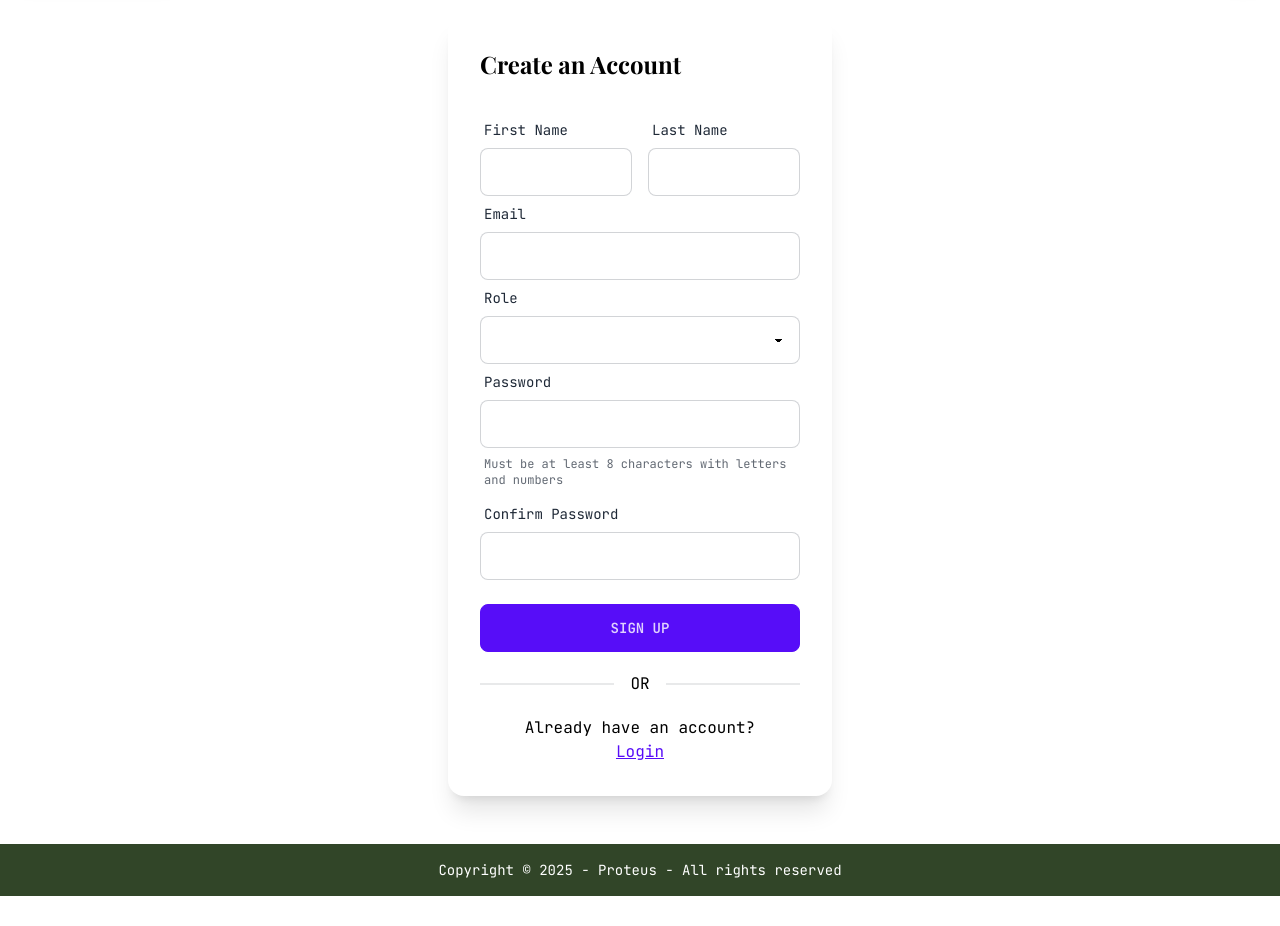
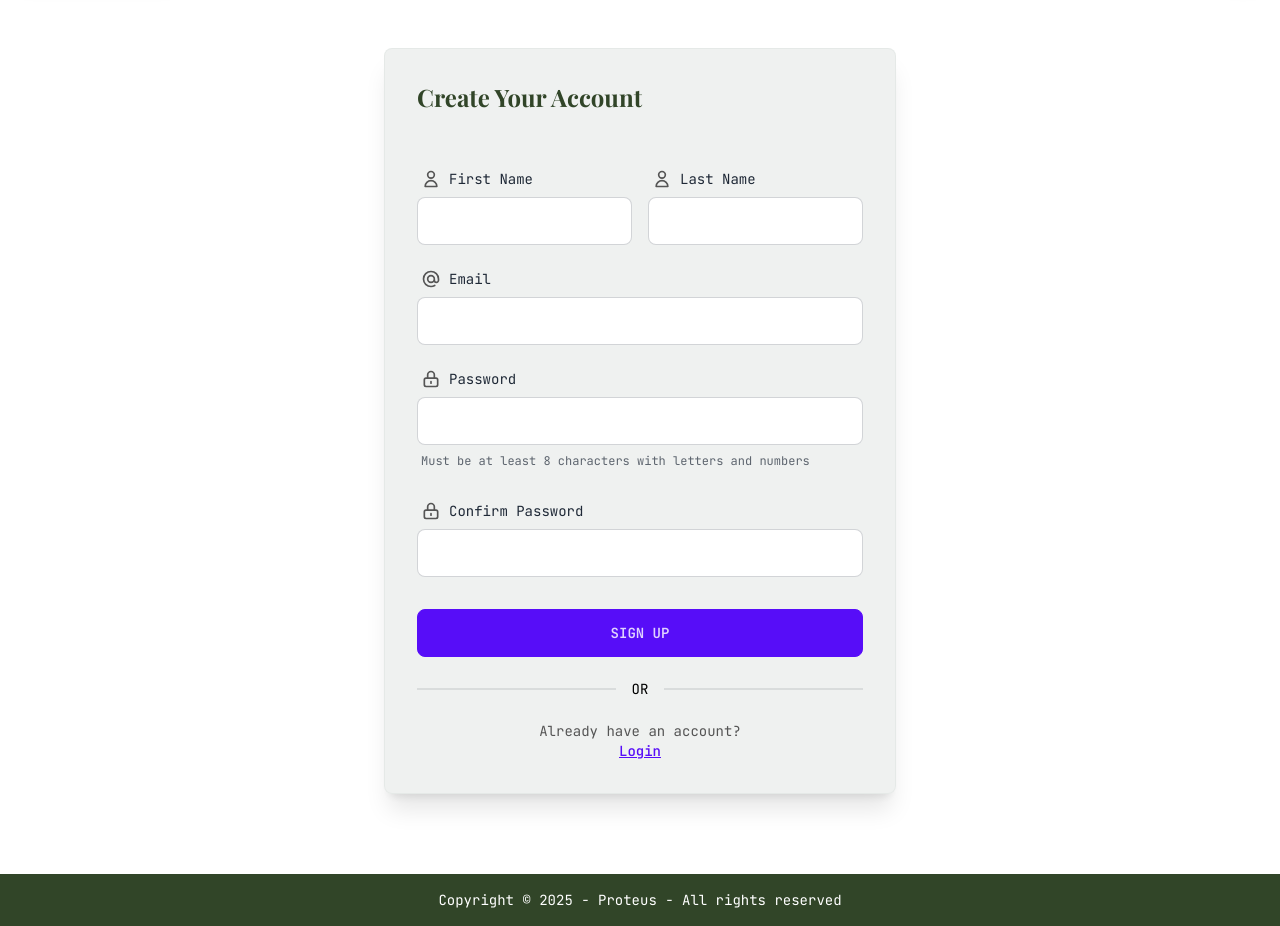
Before and after one commit to OtoYuki/proteus, a Django app: page /signup/ in a window 1280 px wide. Shown: the part 74-1000 px from the top of the page. Before the commit the page ends 970 px from the top, so only its background shows below. Run offline with Django 4.2, Linux system fonts and the light colour scheme; data that the repository does not hold is empty; parts of the project's set-up code (start-up, migrations or seed data) failed here and were passed over; some libraries are stand-ins or nearby versions.

Commit message:
Refactor user role management and enhance signup process; update templates for improved user experience and add signup success page.

```diff
--- a/core/forms.py
+++ b/core/forms.py
@@ -1,5 +1,5 @@
 from django import forms
-from .models import ProteinSequence, Role
+from .models import ProteinSequence, Role, User  # Ensure User is imported
 from django.contrib.auth.forms import UserCreationForm
 from django.contrib.auth import get_user_model
 
@@ -20,16 +20,9 @@ class SequenceForm(forms.ModelForm):
         ]
 
 
-User = get_user_model()
-
-
 class SignupForm(UserCreationForm):
     email = forms.EmailField(
         required=True, widget=forms.EmailInput(attrs={"class": "input input-bordered"})
-    )
-    role = forms.ModelChoiceField(
-        queryset=Role.objects.all(),
-        widget=forms.Select(attrs={"class": "select select-bordered w-full"}),
     )
     first_name = forms.CharField(
         required=False, widget=forms.TextInput(attrs={"class": "input input-bordered"})
@@ -40,10 +33,27 @@ class SignupForm(UserCreationForm):
 
     class Meta:
         model = User
-        fields = ("email", "first_name", "last_name", "role", "password1", "password2")
+        # Password fields are handled by UserCreationForm, we only need email and names here
+        fields = ("email", "first_name", "last_name")
 
     def clean_email(self):
         email = self.cleaned_data.get("email")
         if User.objects.filter(email=email).exists():
             raise forms.ValidationError("This email address is already in use.")
         return email
+
+    def save(self, commit=True):
+        # Override the default save to use our custom manager's create_user method
+        # This ensures the default role assignment logic in the manager is executed.
+        user = User.objects.create_user(
+            email=self.cleaned_data["email"],
+            password=self.cleaned_data[
+                "password2"
+            ],  # Use password2 (confirmed password) from UserCreationForm
+            first_name=self.cleaned_data.get("first_name"),
+            last_name=self.cleaned_data.get("last_name"),
+            # The UserManager.create_user method will handle assigning the default 'User' role
+        )
+        # The create_user method already saves the user, so we don't need to call user.save() again
+        # or worry about the commit flag here.
+        return user
--- a/core/templates/registration/signup.html
+++ b/core/templates/registration/signup.html
@@ -3,98 +3,121 @@
 {% block title %}Sign Up | Proteus{% endblock %}
 
 {% block content %}
-<div class="flex justify-center items-center min-h-[70vh]">
-    <div class="card w-96 bg-base-100 shadow-xl">
+<div class="flex justify-center items-center min-h-[70vh] py-8 px-4">
+    <div class="card w-full max-w-lg bg-base-100 shadow-xl glassmorphism">
         <div class="card-body">
-            <h2 class="card-title text-2xl font-bold text-center mb-6">Create an Account</h2>
+            <h2 class="card-title text-2xl font-bold text-center mb-6 font-playfair text-proteus-accent">Create Your Account</h2>
 
-            <form method="post">
+            <form method="post" class="space-y-4">
                 {% csrf_token %}
 
-                {% if form.errors %}
-                <div class="alert alert-error">
+                {% if form.errors or form.non_field_errors %}
+                <div class="alert alert-error shadow-sm">
                     <div>
                         <svg xmlns="http://www.w3.org/2000/svg" class="stroke-current flex-shrink-0 h-6 w-6" fill="none" viewBox="0 0 24 24"><path stroke-linecap="round" stroke-linejoin="round" stroke-width="2" d="M10 14l2-2m0 0l2-2m-2 2l-2-2m2 2l2 2m7-2a9 9 0 11-18 0 9 9 0 0118 0z" /></svg>
-                        <span>
+                        <span class="font-jetbrains text-sm">
                             {% for field, errors in form.errors.items %}
                                 {% for error in errors %}
                                     {{ error }}
                                 {% endfor %}
                             {% endfor %}
+                            {% if form.non_field_errors %}
+                                {% for error in form.non_field_errors %}
+                                    {{ error }}
+                                {% endfor %}
+                            {% endif %}
                         </span>
                     </div>
                 </div>
                 {% endif %}
 
-                <div class="grid grid-cols-2 gap-4">
+                <div class="grid grid-cols-1 sm:grid-cols-2 gap-4">
                     <div class="form-control">
                         <label class="label">
-                            <span class="label-text">First Name</span>
+                            <span class="label-text font-jetbrains flex items-center gap-2">
+                                <svg xmlns="http://www.w3.org/2000/svg" class="h-5 w-5 text-proteus-secondary" fill="none" viewBox="0 0 24 24" stroke="currentColor" stroke-width="2">
+                                  <path stroke-linecap="round" stroke-linejoin="round" d="M16 7a4 4 0 11-8 0 4 4 0 018 0zM12 14a7 7 0 00-7 7h14a7 7 0 00-7-7z" />
+                                </svg>
+                                First Name
+                            </span>
                         </label>
-                        <input type="text" name="first_name" class="input input-bordered"
+                        <input type="text" name="first_name" class="input input-bordered font-jetbrains focus:input-primary transition-colors duration-300"
                                value="{{ form.first_name.value|default:'' }}">
                     </div>
 
                     <div class="form-control">
                         <label class="label">
-                            <span class="label-text">Last Name</span>
+                            <span class="label-text font-jetbrains flex items-center gap-2">
+                                <svg xmlns="http://www.w3.org/2000/svg" class="h-5 w-5 text-proteus-secondary" fill="none" viewBox="0 0 24 24" stroke="currentColor" stroke-width="2">
+                                  <path stroke-linecap="round" stroke-linejoin="round" d="M16 7a4 4 0 11-8 0 4 4 0 018 0zM12 14a7 7 0 00-7 7h14a7 7 0 00-7-7z" />
+                                </svg>
+                                Last Name
+                            </span>
                         </label>
-                        <input type="text" name="last_name" class="input input-bordered"
+                        <input type="text" name="last_name" class="input input-bordered font-jetbrains focus:input-primary transition-colors duration-300"
                                value="{{ form.last_name.value|default:'' }}">
                     </div>
                 </div>
 
                 <div class="form-control">
                     <label class="label">
-                        <span class="label-text">Email</span>
+                        <span class="label-text font-jetbrains flex items-center gap-2">
+                            <svg xmlns="http://www.w3.org/2000/svg" class="h-5 w-5 text-proteus-secondary" fill="none" viewBox="0 0 24 24" stroke="currentColor" stroke-width="2">
+                              <path stroke-linecap="round" stroke-linejoin="round" d="M16 12a4 4 0 10-8 0 4 4 0 008 0zm0 0v1.5a2.5 2.5 0 005 0V12a9 9 0 10-9 9m4.5-1.206a8.959 8.959 0 01-4.5 1.206" />
+                            </svg>
+                            Email
+                        </span>
                         {% if form.email.errors %}
-                            <span class="label-text-alt text-error">{{ form.email.errors|join:", " }}</span>
+                            <span class="label-text-alt text-error font-jetbrains text-xs">{{ form.email.errors|join:", " }}</span>
                         {% endif %}
                     </label>
-                    <input type="email" name="email" class="input input-bordered {% if form.email.errors %}input-error{% endif %}"
+                    <input type="email" name="email" class="input input-bordered font-jetbrains focus:input-primary transition-colors duration-300 {% if form.email.errors %}input-error{% endif %}"
                            value="{{ form.email.value|default:'' }}" required>
                 </div>
 
                 <div class="form-control">
                     <label class="label">
-                        <span class="label-text">Role</span>
+                        <span class="label-text font-jetbrains flex items-center gap-2">
+                           <svg xmlns="http://www.w3.org/2000/svg" class="h-5 w-5 text-proteus-secondary" fill="none" viewBox="0 0 24 24" stroke="currentColor" stroke-width="2">
+                             <path stroke-linecap="round" stroke-linejoin="round" d="M12 15v2m-6 4h12a2 2 0 002-2v-6a2 2 0 00-2-2H6a2 2 0 00-2 2v6a2 2 0 002 2zm10-10V7a4 4 0 00-8 0v4h8z" />
+                           </svg>
+                           Password
+                        </span>
+                        {% if form.password1.errors %}
+                            <span class="label-text-alt text-error font-jetbrains text-xs">{{ form.password1.errors|join:", " }}</span>
+                        {% endif %}
                     </label>
-                    <select name="role" class="select select-bordered w-full">
-                        {% for role in form.role.field.queryset %}
-                            <option value="{{ role.pk }}" {% if form.role.value == role.pk %}selected{% endif %}>
-                                {{ role.role_name }}
-                            </option>
-                        {% endfor %}
-                    </select>
-                </div>
-
-                <div class="form-control">
+                    <input type="password" name="password1" class="input input-bordered font-jetbrains focus:input-primary transition-colors duration-300 {% if form.password1.errors %}input-error{% endif %}" required>
                     <label class="label">
-                        <span class="label-text">Password</span>
-                    </label>
-                    <input type="password" name="password1" class="input input-bordered" required>
-                    <label class="label">
-                        <span class="label-text-alt text-base-content/70">Must be at least 8 characters with letters and numbers</span>
+                        <span class="label-text-alt text-base-content/70 font-jetbrains text-xs">Must be at least 8 characters with letters and numbers</span>
                     </label>
                 </div>
 
                 <div class="form-control">
                     <label class="label">
-                        <span class="label-text">Confirm Password</span>
+                        <span class="label-text font-jetbrains flex items-center gap-2">
+                           <svg xmlns="http://www.w3.org/2000/svg" class="h-5 w-5 text-proteus-secondary" fill="none" viewBox="0 0 24 24" stroke="currentColor" stroke-width="2">
+                             <path stroke-linecap="round" stroke-linejoin="round" d="M12 15v2m-6 4h12a2 2 0 002-2v-6a2 2 0 00-2-2H6a2 2 0 00-2 2v6a2 2 0 002 2zm10-10V7a4 4 0 00-8 0v4h8z" />
+                           </svg>
+                           Confirm Password
+                        </span>
+                         {% if form.password2.errors %}
+                            <span class="label-text-alt text-error font-jetbrains text-xs">{{ form.password2.errors|join:", " }}</span>
+                        {% endif %}
                     </label>
-                    <input type="password" name="password2" class="input input-bordered" required>
+                    <input type="password" name="password2" class="input input-bordered font-jetbrains focus:input-primary transition-colors duration-300 {% if form.password2.errors %}input-error{% endif %}" required>
                 </div>
 
-                <div class="form-control mt-6">
-                    <button class="btn btn-primary">Sign Up</button>
+                <div class="form-control pt-4">
+                    <button class="btn btn-primary font-jetbrains hover:shadow-lg transition-shadow duration-300">Sign Up</button>
                 </div>
             </form>
 
-            <div class="divider">OR</div>
+            <div class="divider font-jetbrains text-sm">OR</div>
 
-            <div class="text-center">
-                <p>Already have an account?</p>
-                <a href="{% url 'login' %}" class="link link-primary">Login</a>
+            <div class="text-center font-jetbrains text-sm">
+                <p class="text-proteus-secondary">Already have an account?</p>
+                <a href="{% url 'login' %}" class="link link-primary font-medium">Login</a>
             </div>
         </div>
     </div>
--- a/core/views.py
+++ b/core/views.py
@@ -8,9 +8,9 @@ from .models import ProteinSequence, Prediction, ValidationMetric
 from .tasks import run_colabfold, run_gromacs_simulation  # Importing the Tasks
 import os
 import logging
-from django.contrib.auth import login, authenticate
+from django.contrib.auth import login
 from django.contrib import messages
-from django.shortcuts import render, redirect
+from django.contrib.auth.decorators import login_required
 import datetime
 
 
@@ -328,10 +328,17 @@ def signup_view(request):
             login(request, user)
             messages.success(
                 request,
-                f"Welcome to Proteus, {user.first_name or user.email.split('@')[0]}!",
+                f"Welcome to Proteus, {user.first_name or user.email.split('@')[0]}! Your account has been created successfully.",
             )
-            return redirect("home")
+            # Redirect to a dedicated success page
+            return redirect("signup_success")
     else:
         form = SignupForm()
 
     return render(request, "registration/signup.html", {"form": form})
+
+
+# Simple view for the signup success page
+@login_required
+def signup_success_view(request):
+    return render(request, "registration/signup_success.html")
```
Also changed, not shown: core/admin.py (+13 -3 lines), core/models.py (+110 -6 lines), core/templates/registration/login.html (+28 -20 lines), core/migrations/0005_alter_user_role.py (added), core/static/css/custom_auth.css (added), core/static/js/custom_auth.js (added), core/templates/registration/signup_success.html (added).
